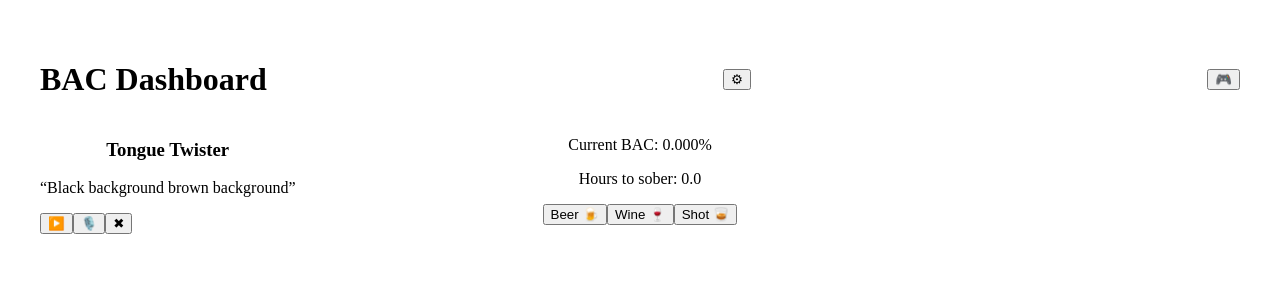
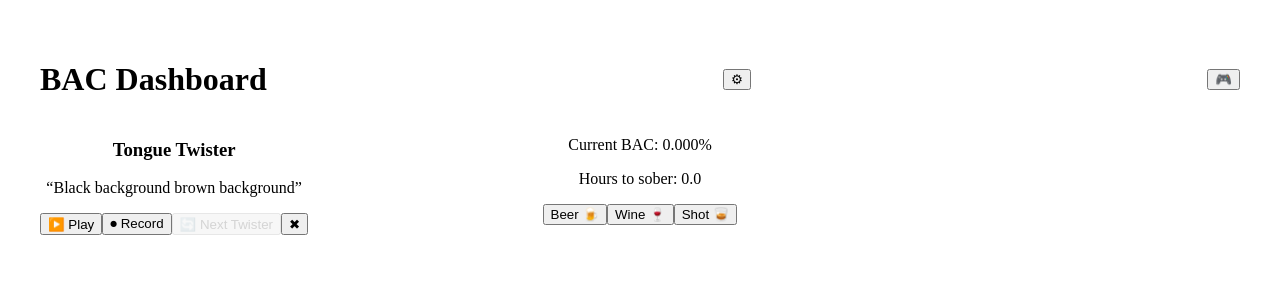
Before and after one commit to llm-case-studies/Sober-Body, a React (Vite) app in the folder sober-body-pwa/: page /app in a window 1280 px wide. Both pictures are taken after a click on the button "play game". Shown: the top 300 px of the page. Built offline with nearby package versions, Linux system fonts and the light colour scheme.

Commit message:
feat(games): improve pronunciation ui

```diff
--- a/sober-body-pwa/src/features/games/PronunciationChallenge.tsx
+++ b/sober-body-pwa/src/features/games/PronunciationChallenge.tsx
@@ -26,6 +26,8 @@ export default function PronunciationChallenge({ onClose }: { onClose: () => voi
   const [transcript, setTranscript] = useState('')
   const [score, setScore] = useState<number | null>(null)
   const [error, setError] = useState<string | null>(null)
+  const [recording, setRecording] = useState(false)
+  const recRef = useRef<SpeechRecognition | null>(null)
   const transcriptRef = useRef('')
 
   const play = () => {
@@ -34,7 +36,7 @@ export default function PronunciationChallenge({ onClose }: { onClose: () => voi
     speechSynthesis.speak(u)
   }
 
-  const start = async () => {
+  const startRecording = async () => {
     const w = window as unknown as {
       SpeechRecognition?: new () => SpeechRecognition
       webkitSpeechRecognition?: new () => SpeechRecognition
@@ -59,6 +61,7 @@ export default function PronunciationChallenge({ onClose }: { onClose: () => voi
       }
     }
     const r: SpeechRecognition = new Rec()
+    recRef.current = r
     r.lang = phrase.locale
     r.onresult = (e: SpeechRecognitionEvent) => {
       transcriptRef.current = e.results[0][0].transcript
@@ -71,33 +74,68 @@ export default function PronunciationChallenge({ onClose }: { onClose: () => voi
       setScore(s)
       emit({ topic: 'PRONUN_SCORE', payload: { phrase: phrase.text, transcript: transcriptRef.current, score: s }, profile: 'standard' })
       if (s >= 80) confetti({ particleCount: 80, spread: 60 })
+      setRecording(false)
     }
     r.start()
+    setRecording(true)
     setError(null)
     setTimeout(() => r.stop(), 4000)
+  }
+
+  const stopRecording = () => {
+    recRef.current?.stop()
   }
 
   const next = () => {
     setPhrase(randomPhrase())
     setTranscript('')
     setScore(null)
+    setError(null)
+    setRecording(false)
   }
 
   return (
     <div className="bg-white rounded-md p-4 w-72">
       <h3 className="font-semibold mb-2">Tongue Twister</h3>
       <p className="mb-2">“{phrase.text}”</p>
-      <div className="flex gap-2 mb-2">
-        <button onClick={play} aria-label="play">▶️</button>
-        <button onClick={start} aria-label="record">🎙️</button>
+      <div className="flex gap-3 mt-4">
+        <button
+          onClick={play}
+          aria-label="play"
+          className="px-3 py-1 rounded-md bg-white/10 hover:bg-white/20 backdrop-blur"
+        >
+          ▶️ Play
+        </button>
+        <button
+          onClick={recording ? stopRecording : startRecording}
+          aria-label="record"
+          title={recording ? 'Stop & score' : 'Record'}
+          className={`px-3 py-1 rounded-md bg-white/10 hover:bg-white/20 backdrop-blur flex items-center ${recording ? 'bg-red-600 text-white animate-pulse' : ''}`}
+        >
+          {recording ? '■ Stop' : '⏺ Record'}
+        </button>
+        <button
+          onClick={next}
+          aria-label="next"
+          disabled={score === null}
+          className={`px-3 py-1 rounded-md bg-white/10 hover:bg-white/20 backdrop-blur ${score === null ? 'opacity-50 cursor-not-allowed' : ''}`}
+        >
+          🔄 Next Twister
+        </button>
         <button onClick={onClose} aria-label="close">✖︎</button>
       </div>
-      {error && <p className="text-red-600 text-sm">{error}</p>}
+      {error && <p className="text-red-600 text-sm mt-2">{error}</p>}
       {score !== null && (
         <div className="mt-2 text-sm">
-          <p>Heard: {transcript}</p>
+          <p>You said: “{transcript}”</p>
           <p>Score: {score}%</p>
-          <button className="mt-2" onClick={next}>Next</button>
+          <p className="mt-1">
+            {score >= 80
+              ? '🔥 Nailed it!'
+              : score >= 50
+              ? 'Not bad, try again?'
+              : '🍺 Maybe log that last drink…'}
+          </p>
         </div>
       )}
     </div>
```
Also changed, not shown: 2 other files (tests, documents, lock files or other folders).
